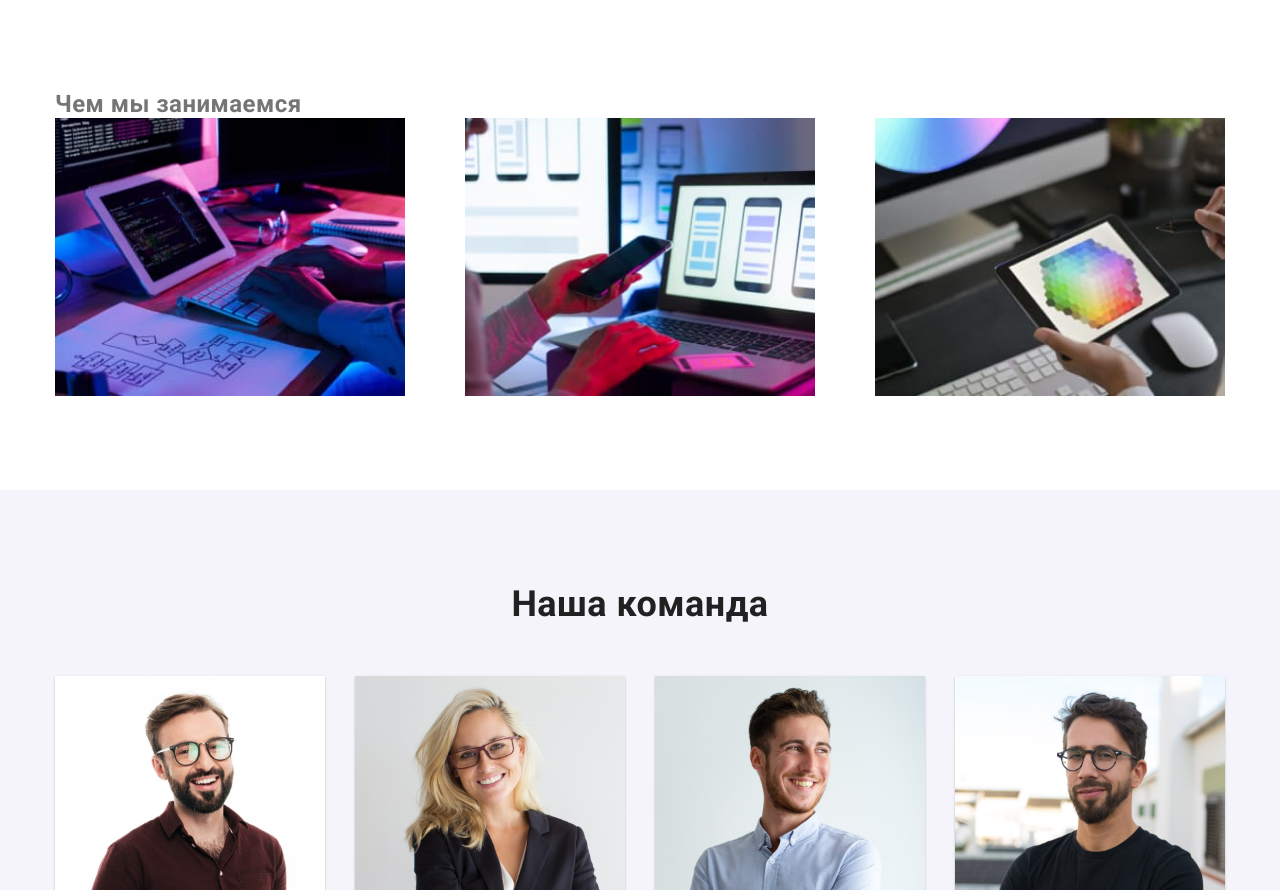
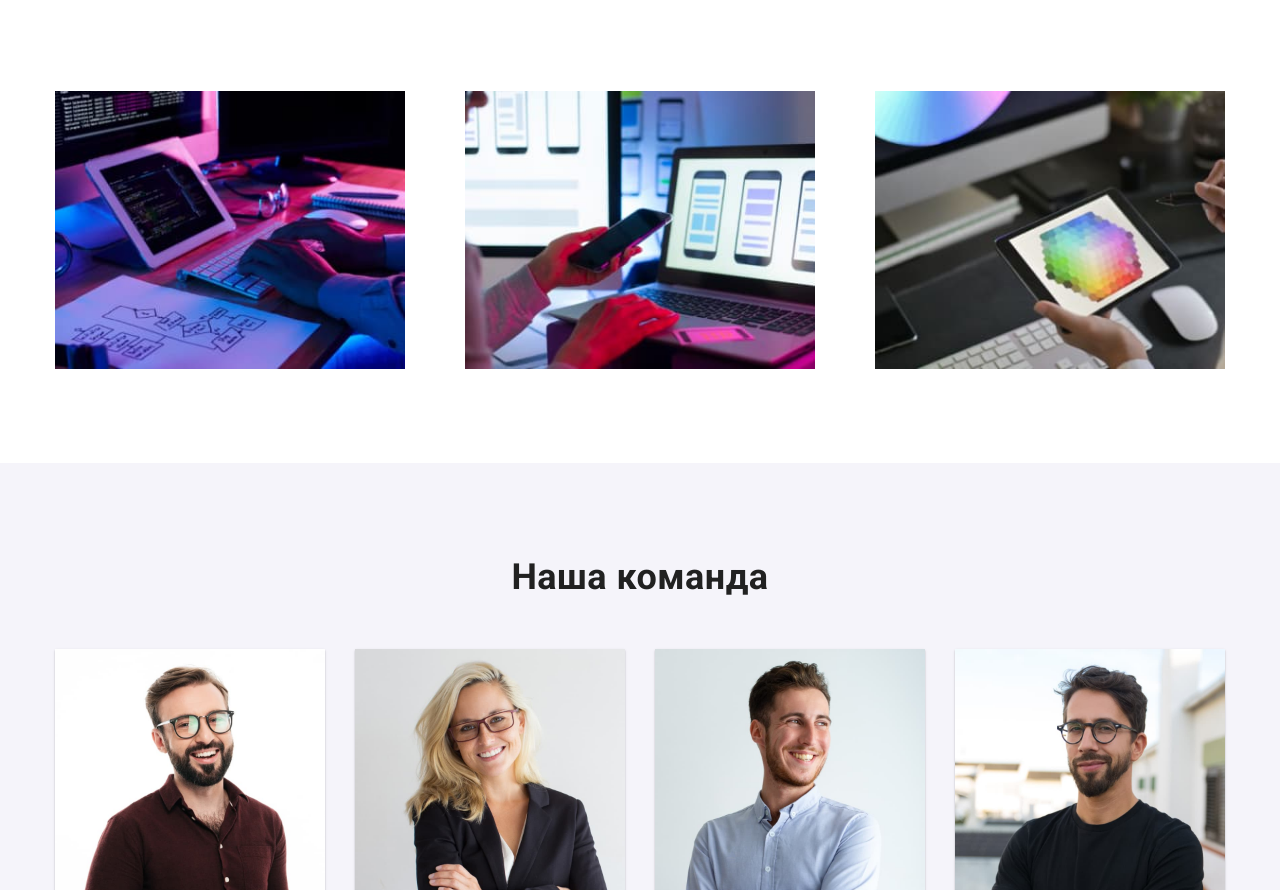
Before and after one commit to Karabass23/goit-markup-hw-04, a plain HTML site: page index.html in a window 1280 px wide. Shown: the part 1035-1925 px from the top of the page. Drawn offline with nearby package versions, Linux system fonts and the light colour scheme.

Commit message:
Update index.html

```diff
--- a/index.html
+++ b/index.html
@@ -117,7 +117,7 @@
       <!-- Чем мы занимаемся -->
       <section class="specifics section">
         <div class="container">
-          <h2 class="text">Чем мы занимаемся</h2>
+          <h2 class="visually-hidden">Чем мы занимаемся</h2>
           <ul class="list">
             <li>
               <img
```
